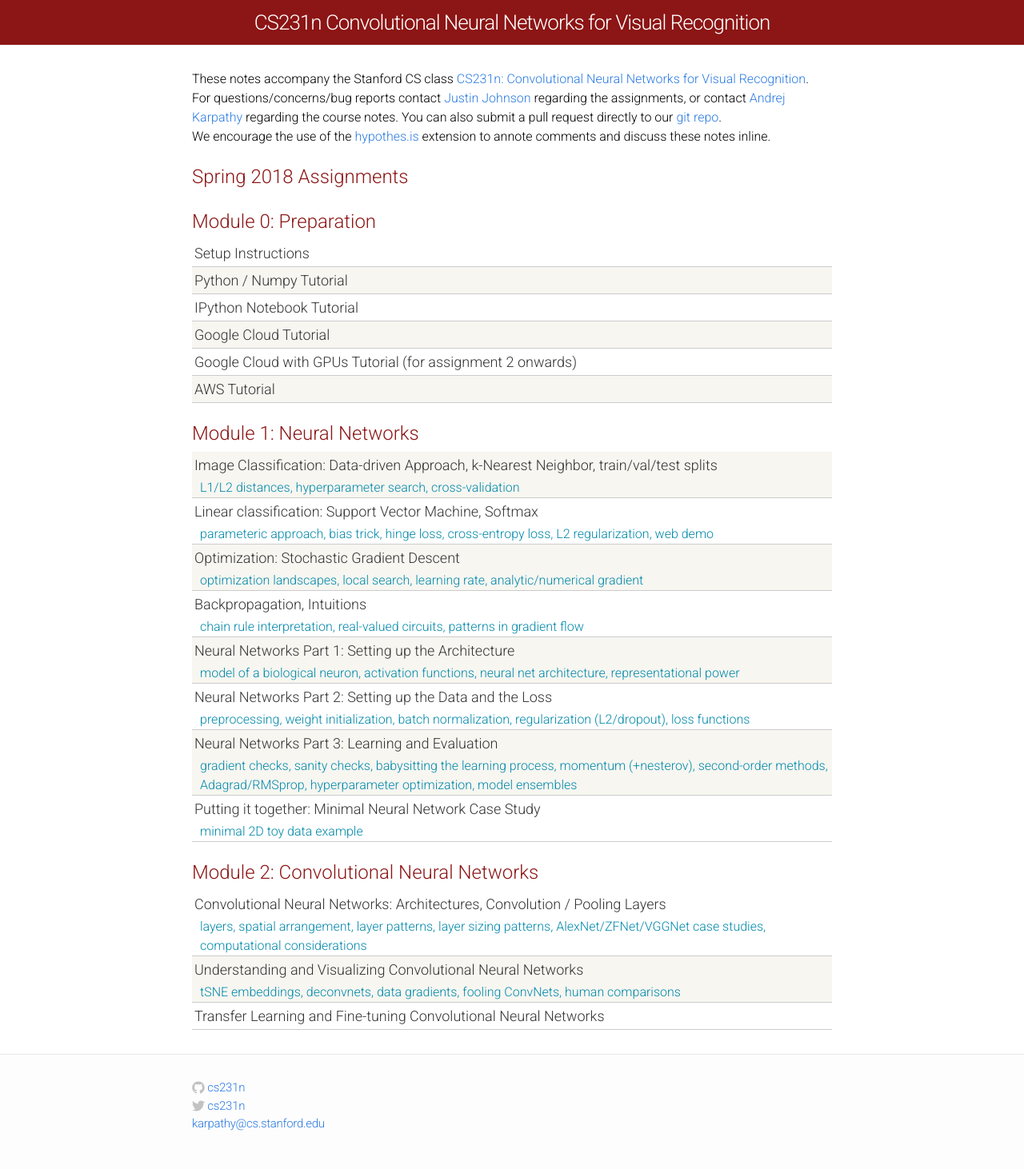
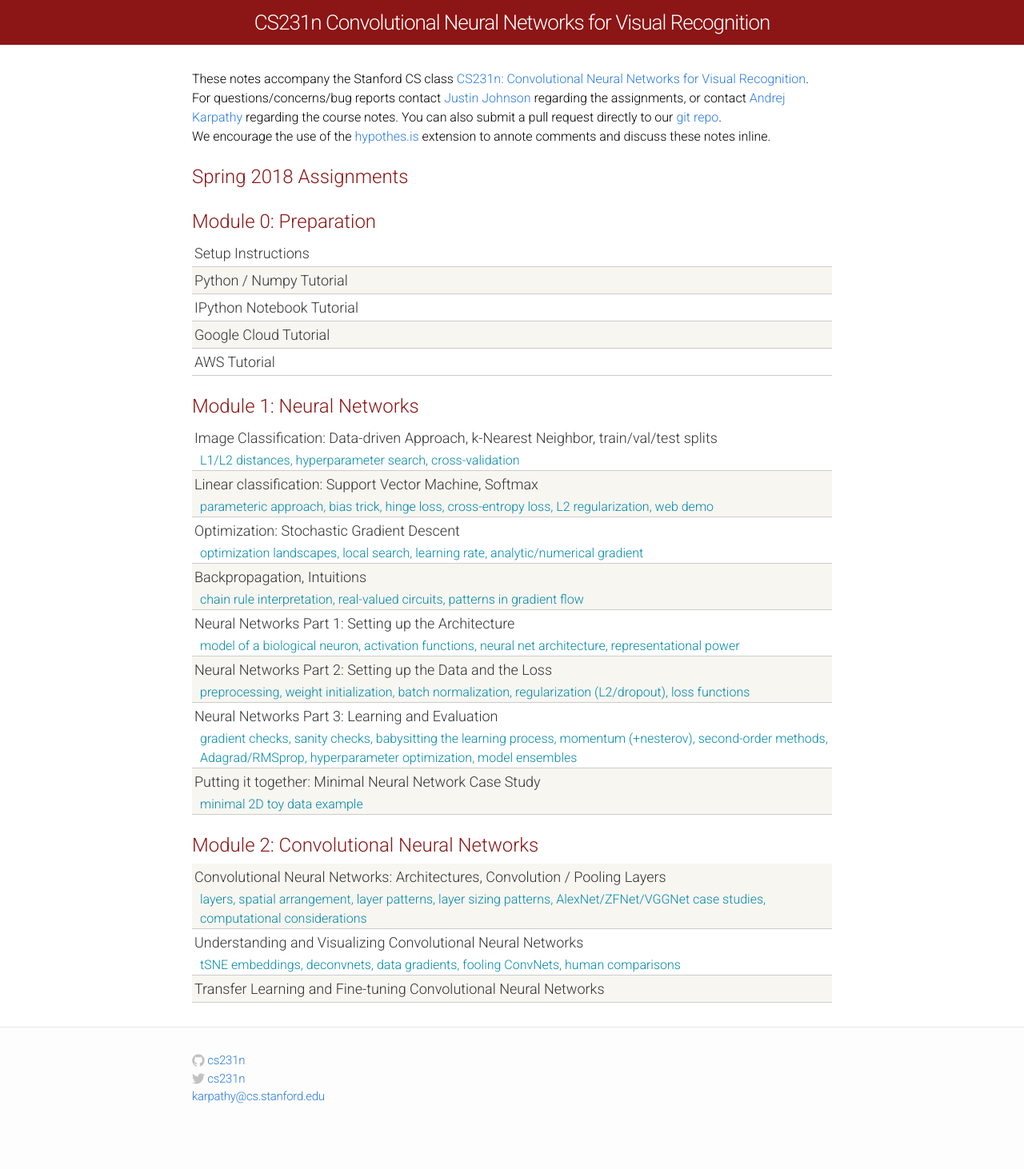
Before and after one commit to cs231n/cs231n.github.io, a Jekyll site: the page built from index.html, in a window 1280 px wide. Shown: the whole page at 80% size. Built offline with Jekyll 4.4.1, drawn with Linux system fonts in a browser that asks for light colours; after the commit the page ends 1428 px from its top, so only the background shows below that.

Commit message:
remove the gpu assignment 2 link

```diff
--- a/index.html
+++ b/index.html
@@ -112,12 +112,6 @@
         Google Cloud Tutorial
       </a>
     </div>
-
-    <div class="materials-item">
-      <a href="gce-tutorial-gpus/">
-        Google Cloud with GPUs Tutorial (for assignment 2 onwards)
-      </a>
-    </div>
     <div class="materials-item">
       <a href="aws-tutorial/">
         AWS Tutorial
```
